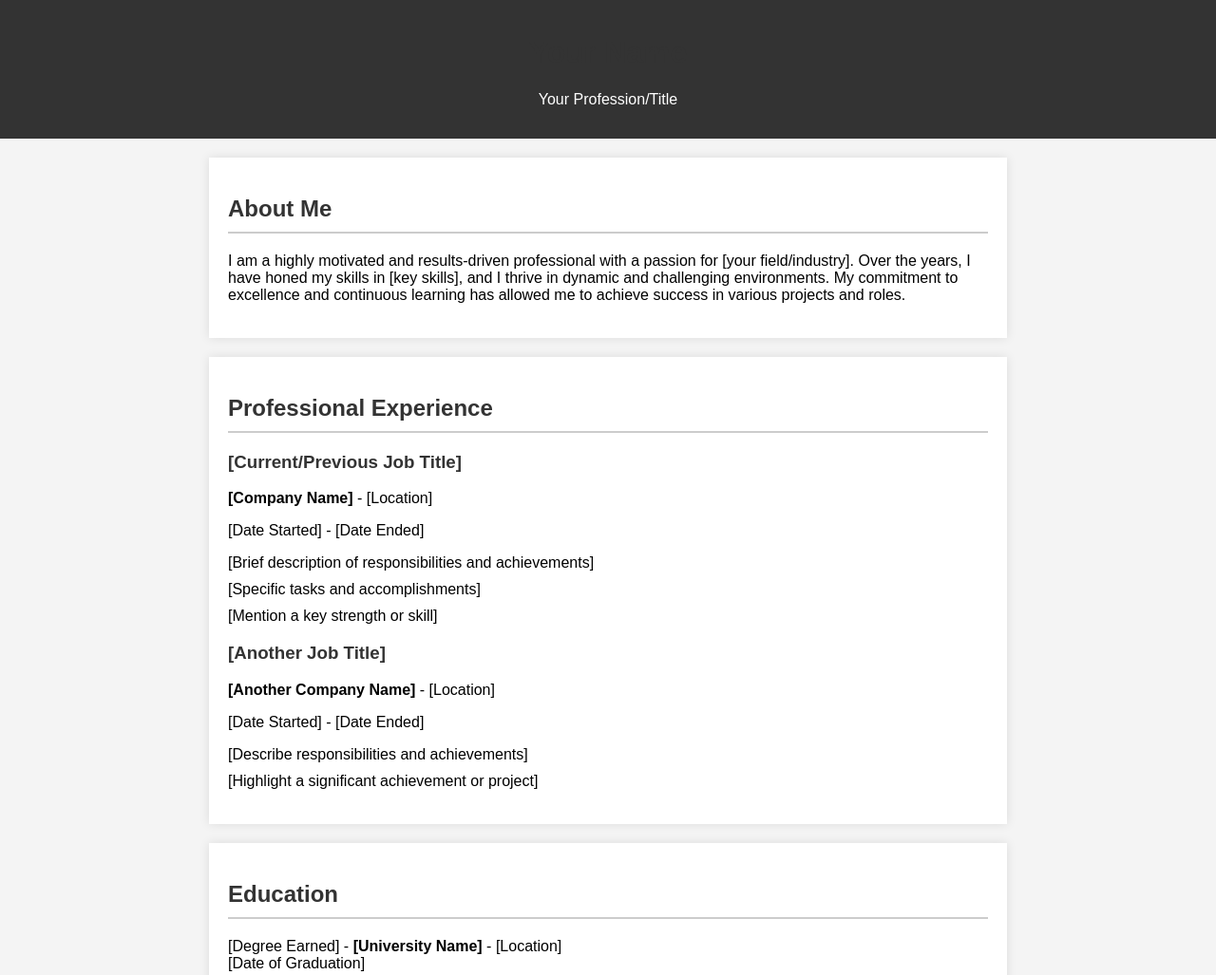
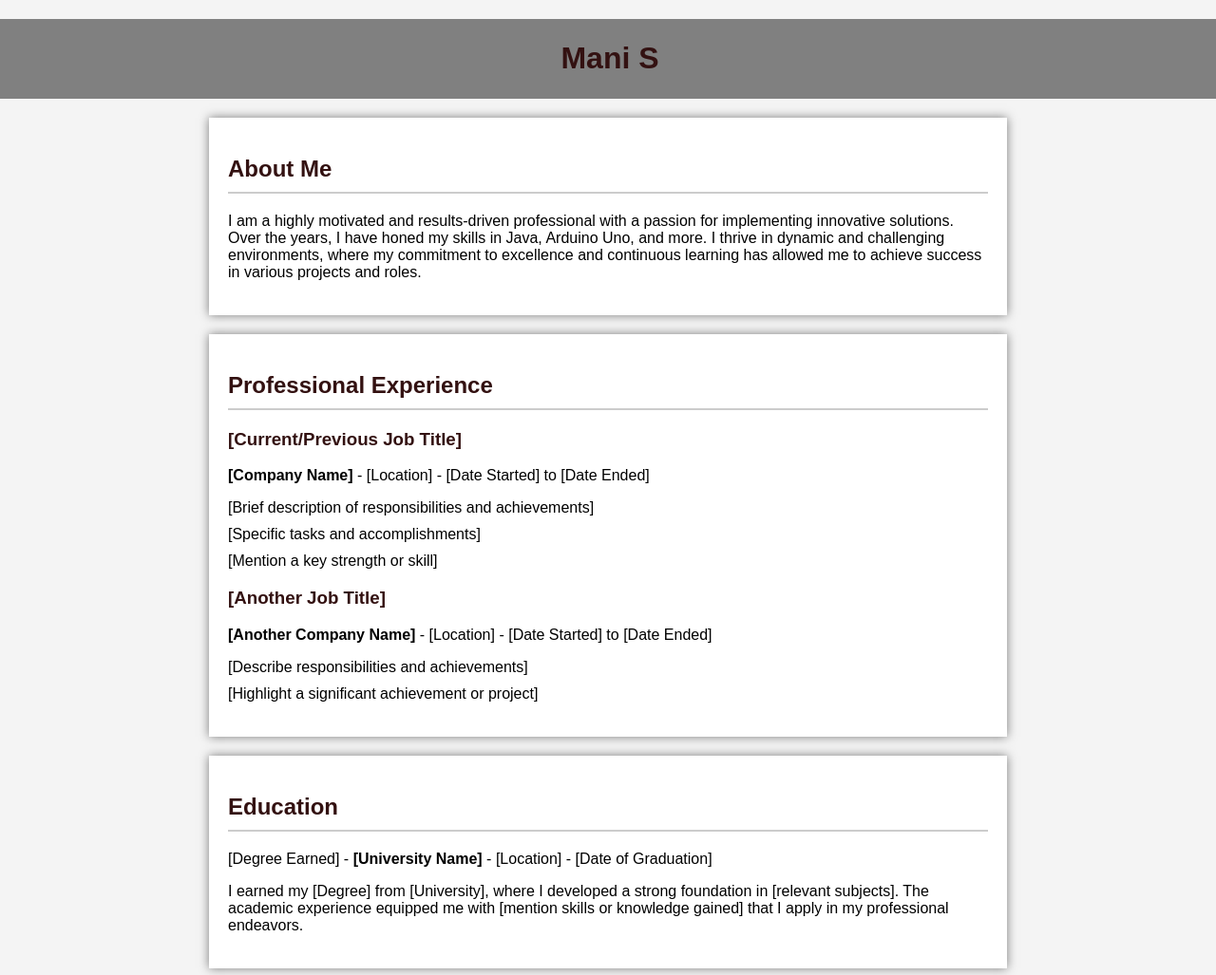
Before and after one commit to Mani-26/myPortfolio, a plain HTML site: page index.html in a window 1280 px wide. Shown: the top 1027 px of the page at 95% size. Drawn offline with Linux system fonts and the light colour scheme.

Commit message:
update index.html

```diff
--- a/index.html
+++ b/index.html
@@ -1,32 +1,33 @@
 <!DOCTYPE html>
 <html lang="en">
+
 <head>
     <meta charset="UTF-8">
     <meta name="viewport" content="width=device-width, initial-scale=1.0">
-    <title>Your Name - Portfolio</title>
-    <link rel="stylesheet" href="styles.css">
+    <title>Mani - Portfolio</title>
+    <link rel="stylesheet" href="style.css">
+    <link rel="stylesheet" href="https://cdnjs.cloudflare.com/ajax/libs/font-awesome/4.7.0/css/font-awesome.min.css">
+    <link rel="icon" href="images/icon.png">
 </head>
+
 <body>
 
-    <header>
-        <h1>Your Name</h1>
-        <p>Your Profession/Title</p>
+    <header id="header">
+        <h1>Mani S</h1>
     </header>
 
         <section id="about">
             <h2>About Me</h2>
             <p>
-            I am a highly motivated and results-driven professional with a passion for [your field/industry]. Over the years, I have honed my skills in [key skills], and I thrive in dynamic and challenging environments. My commitment to excellence and continuous learning has allowed me to achieve success in various projects and roles.
+                I am a highly motivated and results-driven professional with a passion for implementing innovative solutions. Over the years, I have honed my skills in Java, Arduino Uno, and more. I thrive in dynamic and challenging environments, where my commitment to excellence and continuous learning has allowed me to achieve success in various projects and roles.
             </p>
         </section>
 
         <section id="experience">
             <h2>Professional Experience</h2>
-
             <article>
                 <h3>[Current/Previous Job Title]</h3>
-            <p><strong>[Company Name]</strong> - [Location]</p>
-            <p>[Date Started] - [Date Ended]</p>
+                <p><strong>[Company Name]</strong> - [Location] - [Date Started] to [Date Ended]</p>
                 <ul>
                     <li>[Brief description of responsibilities and achievements]</li>
                     <li>[Specific tasks and accomplishments]</li>
@@ -36,14 +37,12 @@
 
             <article>
                 <h3>[Another Job Title]</h3>
-            <p><strong>[Another Company Name]</strong> - [Location]</p>
-            <p>[Date Started] - [Date Ended]</p>
+                <p><strong>[Another Company Name]</strong> - [Location] - [Date Started] to [Date Ended]</p>
                 <ul>
                     <li>[Describe responsibilities and achievements]</li>
                     <li>[Highlight a significant achievement or project]</li>
                 </ul>
             </article>
-
         </section>
 
         <!-- Repeat similar sections for Education, Skills, Certifications, Projects, Achievements, and Contact -->
@@ -51,11 +50,12 @@
         <section id="education">
             <h2>Education</h2>
             <p>
-            [Degree Earned] - <strong>[University Name]</strong> - [Location]<br>
-            [Date of Graduation]
+                [Degree Earned] - <strong>[University Name]</strong> - [Location] - [Date of Graduation]
             </p>
             <p>
-            I earned my [Degree] from [University], where I developed a strong foundation in [relevant subjects]. The academic experience equipped me with [mention skills or knowledge gained] that I apply in my professional endeavors.
+                I earned my [Degree] from [University], where I developed a strong foundation in [relevant subjects].
+                The academic experience equipped me with [mention skills or knowledge gained] that I apply in my
+                professional endeavors.
             </p>
         </section>
 
@@ -82,6 +82,7 @@
                 <h3>[Project Title]</h3>
                 <p>[Description of the project, your role, and key contributions.]</p>
             </article>
+
             <article>
                 <h3>[Another Project Title]</h3>
                 <p>[Description of the project, your role, and key contributions.]</p>
@@ -98,11 +99,15 @@
 
         <section id="contact">
             <h2>Contact</h2>
-        <p>Email: [Your Email Address]</p>
-        <p>LinkedIn: <a href="[Your LinkedIn Profile]">[Your LinkedIn Profile]</a></p>
-        <p>Website: <a href="[Your Personal Website]">[Your Personal Website]</a></p>
-        <p>Phone: [Your Phone Number]</p>
+            <p><a href="mailto:maniinnovator26@gmail.com" target="_blank"><i class="fa fa-envelope"></i>&nbsp;Email</a>
+            </p>
+            <p><a href="https://www.linkedin.com/in/mani-s-26032002mani/" target="_blank"><i class="fa fa-linkedin"></i> LinkedIn</a>
+            </p>
+            <p><a href="https://github.com/Mani-26" target="_blank"><i class="fa fa-github"></i> Github</a></p>
+            <p><a href="tel:+919943263604" target="_blank"><i class="fa fa-phone"></i> +91 9943263604</a></p>
     </section>
+    </div>
 
 </body>
+
 </html>
```
Lines whose indentation alone changed are shown as unchanged.
